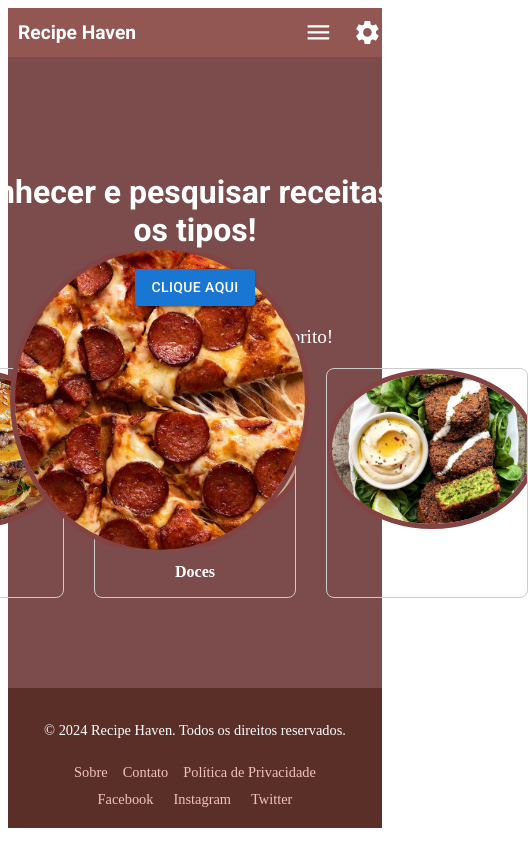
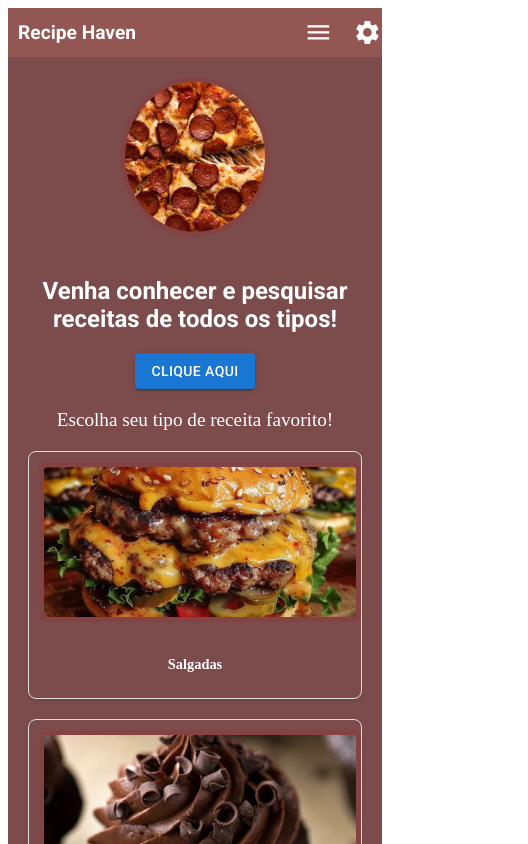
Before and after one commit to MatheusMari/PROJETO---React.js, a React (Create React App) app in the folder receita-react/: page / in a window 390 px wide. Shown: the top 844 px of the page, 528 px wide, since content can reach past the window. Built offline with nearby package versions, Linux system fonts and the light colour scheme.

Commit message:
Alterei o css das telas que estavam divergentes do resto da aplicação, a fim de que ficasse responsivo e homogêneo.
Alterei o css das telas que estavam divergentes do resto da aplicação, a fim de que ficasse responsivo e homogêneo.

```diff
--- a/receita-react/src/Conteudo.css
+++ b/receita-react/src/Conteudo.css
@@ -1,4 +1,3 @@
-
 .Contend-content {
     display: flex;
     align-items: center;
@@ -7,8 +6,8 @@
     color: #fff;
     padding: 90px;
     gap: 40px;
-     fontFamily: '"Roboto", "Helvetica", "Arial", sans-serif'
-
+    font-family: '"Roboto", "Helvetica", "Arial", sans-serif';
+    flex-wrap: wrap; /* Permite que os itens quebrem em várias linhas em telas pequenas */
 }
 
 /* Imagem circular à esquerda */
@@ -25,7 +24,7 @@
     height: 300px; /* Mantém a imagem proporcional */
     clip-path: ellipse(80% 50% at 50% 50%); /* Corta a imagem em forma de meia-lua */
     border-radius: 50%; /* Torna a imagem redonda */
-     /* Garante que o conteúdo da imagem não ultrapasse a área cortada */
+    /* Garante que o conteúdo da imagem não ultrapasse a área cortada */
 }
 
 .circle-image {
@@ -40,6 +39,7 @@
 .right-content {
     flex: 2;
     text-align: center;
+    margin-left: 320px; /* Espaço para a imagem circular à esquerda */
 }
 
 .right-content h2 {
@@ -96,3 +96,99 @@
     font-size: 1rem;
     font-weight: bold;
 }
+
+/* Media queries para tornar o layout responsivo */
+
+@media (max-width: 1200px) {
+    .Contend-content {
+        padding: 60px;
+        gap: 20px;
+    }
+
+    .left-image {
+        width: 250px;
+        height: 250px;
+    }
+
+    .circle-image {
+        width: 250px;
+        height: 250px;
+    }
+
+    .right-content {
+        margin-left: 280px; /* Ajusta a margem para a imagem circular */
+    }
+
+    .recipe-types {
+        gap: 20px;
+    }
+}
+
+@media (max-width: 768px) {
+    .Contend-content {
+        flex-direction: column; /* Coloca os itens um embaixo do outro */
+        padding: 40px;
+        gap: 20px;
+    }
+
+    .left-image {
+        position: relative;
+        top: 0;
+        left: 0;
+        width: 200px;
+        height: 200px;
+    }
+
+    .circle-image {
+        width: 200px;
+        height: 200px;
+    }
+
+    .right-content {
+        margin-left: 0;
+    }
+
+    .recipe-types {
+        flex-direction: column; /* Coloca os itens de receita em uma coluna */
+        gap: 15px;
+    }
+
+    .recipe-image {
+        width: 80px;
+        height: 80px;
+    }
+}
+
+@media (max-width: 480px) {
+    .Contend-content {
+        padding: 20px;
+    }
+
+    .left-image {
+        width: 150px;
+        height: 150px;
+    }
+
+    .circle-image {
+        width: 150px;
+        height: 150px;
+    }
+
+    .right-content h2 {
+        font-size: 1.5rem;
+    }
+
+    .button-choose {
+        padding: 8px 16px;
+        font-size: 0.9rem;
+    }
+
+    .recipe-image {
+        width: 60px;
+        height: 60px;
+    }
+
+    .recipe-item p {
+        font-size: 0.9rem;
+    }
+}
--- a/receita-react/src/RecipeDetail.css
+++ b/receita-react/src/RecipeDetail.css
@@ -1,10 +1,82 @@
 .recipe-detail {
-  text-align: center;
+  display: flex;
+  flex-direction: column;
+  align-items: center;
   padding: 20px;
+  font-family: 'Roboto', 'Helvetica', 'Arial', sans-serif;
+  background-color: #7c4c4c;
 }
+
+.recipe-detail h1 {
+  font-size: 2rem;
+  font-weight: bold;
+  margin-bottom: 20px;
+  color:#fff;
+}
+
 
 .recipe-detail img {
   width: 100%;
-  max-width: 600px;
-  margin: 0 auto;
+  height: 300px;
+  object-fit: cover;
+  border-radius: 8px;
+  margin-bottom: 20px;
 }
+
+.recipe-detail h2 {
+  font-size: 2rem;
+  font-weight: bold;
+  margin-bottom: 10px;
+  color: #fff;
+}
+
+.recipe-detail p {
+  font-size: 1.2rem;
+  margin-bottom: 20px;
+  color: #fff;
+}
+
+.recipe-detail ul {
+  list-style: none;
+  padding: 0;
+  margin: 0;
+}
+
+.recipe-detail li {
+  font-size: 1.2rem;
+  margin-bottom: 10px;
+  color: #fff;
+}
+
+.recipe-detail button {
+  background-color: #9e6a6a;
+  color: #fff;
+  border: none;
+  padding: 10px 20px;
+  font-size: 1.2rem;
+  cursor: pointer;
+}
+
+.recipe-detail button:hover {
+  background-color: #7c4c4c;
+}
+
+@media (max-width: 768px) {
+  .recipe-detail {
+    padding: 10px;
+  }
+
+  .recipe-detail img {
+    height: 200px;
+  }
+}
+
+@media (max-width: 480px) {
+  .recipe-detail {
+    padding: 5px;
+  }
+
+  .recipe-detail img {
+    height: 150px;
+  }
+}
--- a/receita-react/src/RecipeList.css
+++ b/receita-react/src/RecipeList.css
@@ -3,28 +3,71 @@
   flex-wrap: wrap;
   gap: 20px;
   justify-content: center;
+  background-color: #7c4c4c;
+  font-family: 'Roboto', 'Helvetica', 'Arial', sans-serif;
+  padding: 20px;
+}
+
+.recipe-list h2 {
+  font-size: 2rem;
+  font-weight: bold;
+  margin-bottom: 20px;
+  color:#fff;
 }
 
 .recipe-item {
-  width: 200px;
-  border: 1px solid #ccc;
+  border: 1px solid #ddd;
+  padding: 10px;
   border-radius: 8px;
-  overflow: hidden;
   cursor: pointer;
-  text-align: center;
-  transition: transform 0.3s;
-}
-
-.recipe-item:hover {
-  transform: scale(1.05);
+  box-shadow: 0 2px 4px rgba(0, 0, 0, 0.1);
 }
 
 .recipe-item img {
   width: 100%;
   height: 150px;
   object-fit: cover;
+  border-radius: 8px;
+  transition: transform 0.2s ease-in-out;
+}
+
+.recipe-item img:hover {
+  transform: scale(1.1);
 }
 
 .recipe-item h3 {
-  margin: 10px 0;
+  font-size: 1.2rem;
+  font-weight: bold;
+  margin-bottom: 10px;
+  color: #fff;
+  transition: color 0.2s ease-in-out;
 }
+
+.recipe-item h3:hover {
+  color: #ccc;
+}
+
+.recipe-item:hover {
+  background-color: #9e6a6a;
+}
+
+@media (max-width: 768px) {
+  .recipe-list {
+    flex-direction: column;
+    padding: 10px;
+  }
+
+  .recipe-item {
+    margin-bottom: 10px;
+  }
+}
+
+@media (max-width: 480px) {
+  .recipe-list {
+    padding: 5px;
+  }
+
+  .recipe-item {
+    margin-bottom: 5px;
+  }
+}
--- a/receita-react/src/category.css
+++ b/receita-react/src/category.css
@@ -0,0 +1,78 @@
+.category-list {
+  display: flex;
+  flex-direction: column;
+  gap: 20px;
+  padding: 20px;
+  font-family: 'Roboto', 'Helvetica', 'Arial', sans-serif;
+  background-color: #7c4c4c;
+}
+
+.category-list h2 {
+  font-size: 2rem;
+  font-weight: bold;
+  margin-bottom: 20px;
+  color:#fff;
+}
+
+
+.category-item {
+  border: 1px solid #ddd;
+  padding: 10px;
+  border-radius: 8px;
+  cursor: pointer;
+  box-shadow: 0 2px 4px rgba(0, 0, 0, 0.1);
+}
+
+.category-item img {
+  width: 100px;
+  height: 100px;
+  object-fit: cover;
+  border-radius: 50%;
+  transition: transform 0.2s ease-in-out;
+}
+
+.category-item img:hover {
+  transform: scale(1.1);
+}
+
+.category-item h2 {
+  font-size: 1.2rem;
+  font-weight: bold;
+  margin-bottom: 10px;
+  color: #fff;
+  transition: color 0.2s ease-in-out;
+}
+
+.category-item h2:hover {
+  color: #ccc;
+}
+
+.category-item p {
+  font-size: 1rem;
+  color: #fff;
+}
+
+.category-item:hover {
+  background-color: #9e6a6a;
+}
+
+@media (max-width: 768px) {
+  .category-list {
+    flex-direction: column;
+    padding: 10px;
+  }
+
+  .category-item {
+    margin-bottom: 10px;
+  }
+}
+
+@media (max-width: 480px) {
+  .category-list {
+    padding: 5px;
+  }
+
+  .category-item {
+    margin-bottom: 5px;
+  }
+}
```
